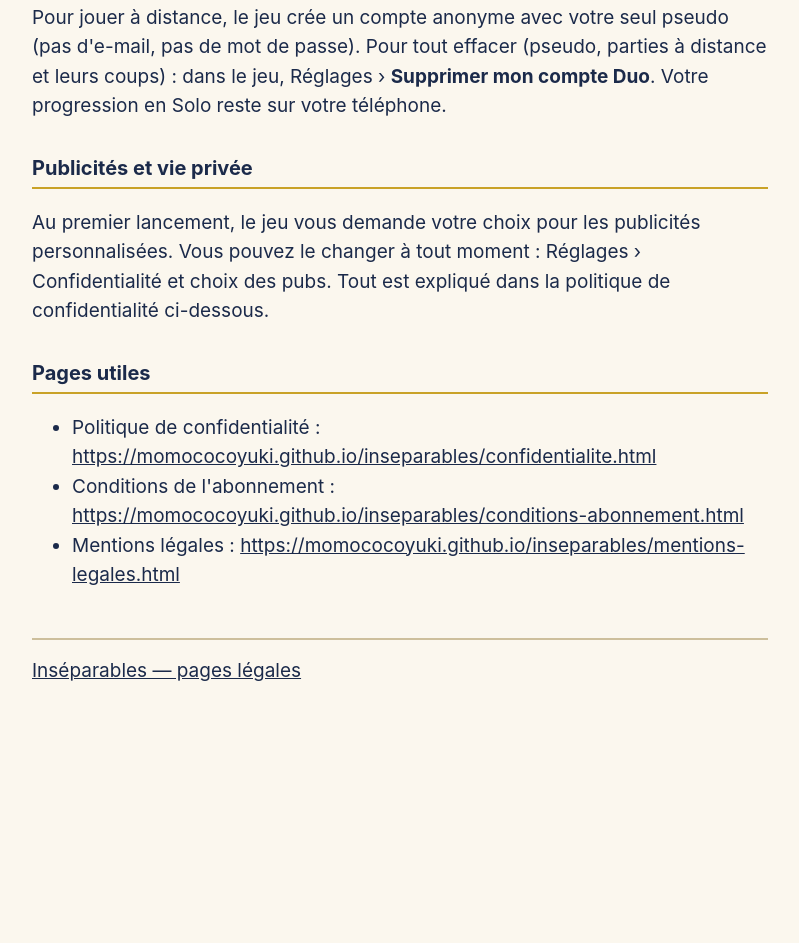
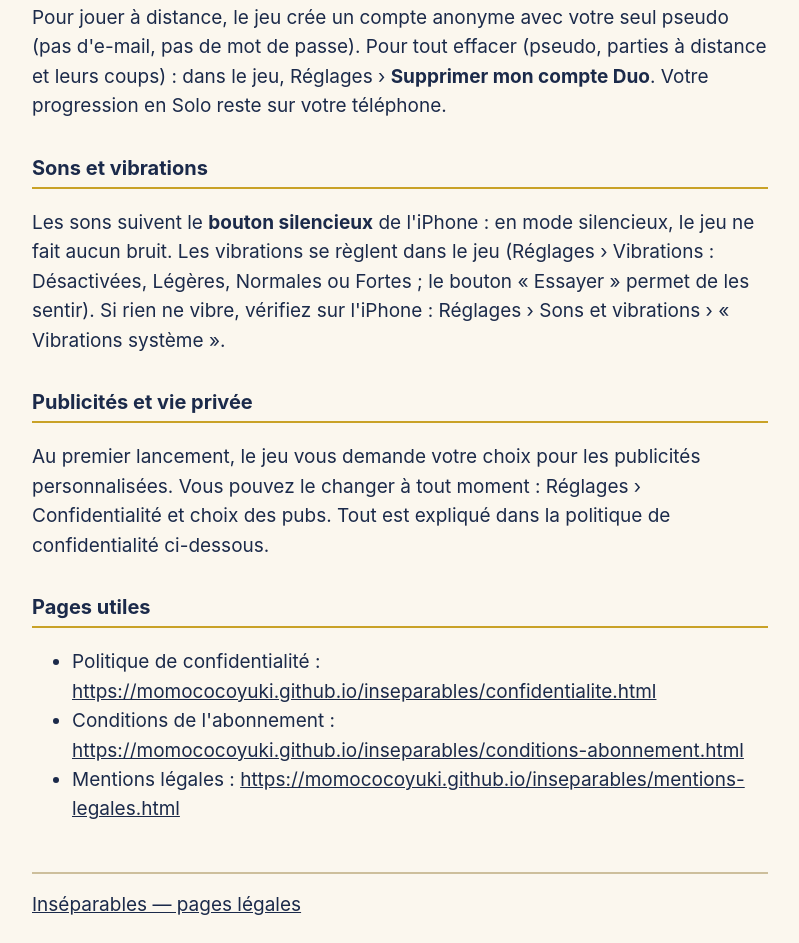
Before and after one commit to momococoyuki/momococoyuki.github.io, a plain HTML site: page inseparables/aide.html in a window 1280 px wide. Shown: the part 2130-3073 px from the top of the page, without its empty margins (240-1039 px from the left). Before the commit the page ends 2839 px from the top, so only its background shows below. Drawn offline with Linux system fonts and the light colour scheme.

Commit message:
Aide : sons et vibrations

```diff
--- a/inseparables/aide.html
+++ b/inseparables/aide.html
@@ -29,6 +29,8 @@ a{color:#1B2A4A} nav{margin-top:3rem;border-top:2px solid #CDBF9C;padding-top:1r
 <p>Sur l'iPhone : Réglages › [votre nom] › <strong>Abonnements</strong> › Inséparables › Annuler l'abonnement. La résiliation prend effet à la fin de la période déjà payée. Pendant l'essai gratuit, résilier ne coûte rien.</p>
 <h2>Duo à distance et suppression du compte</h2>
 <p>Pour jouer à distance, le jeu crée un compte anonyme avec votre seul pseudo (pas d'e-mail, pas de mot de passe). Pour tout effacer (pseudo, parties à distance et leurs coups) : dans le jeu, Réglages › <strong>Supprimer mon compte Duo</strong>. Votre progression en Solo reste sur votre téléphone.</p>
+<h2>Sons et vibrations</h2>
+<p>Les sons suivent le <strong>bouton silencieux</strong> de l'iPhone : en mode silencieux, le jeu ne fait aucun bruit. Les vibrations se règlent dans le jeu (Réglages › Vibrations : Désactivées, Légères, Normales ou Fortes ; le bouton « Essayer » permet de les sentir). Si rien ne vibre, vérifiez sur l'iPhone : Réglages › Sons et vibrations › « Vibrations système ».</p>
 <h2>Publicités et vie privée</h2>
 <p>Au premier lancement, le jeu vous demande votre choix pour les publicités personnalisées. Vous pouvez le changer à tout moment : Réglages › Confidentialité et choix des pubs. Tout est expliqué dans la politique de confidentialité ci-dessous.</p>
 <h2>Pages utiles</h2>
```
